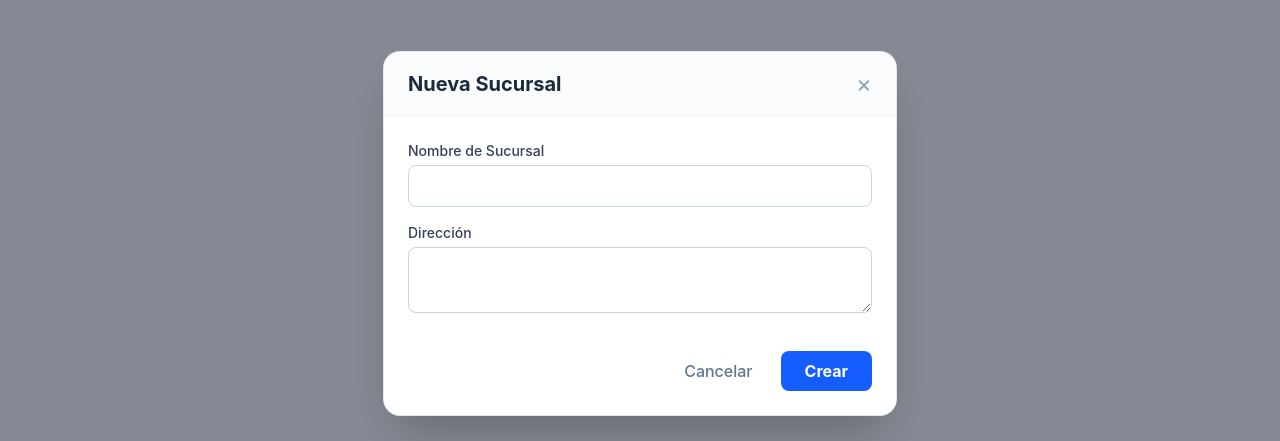
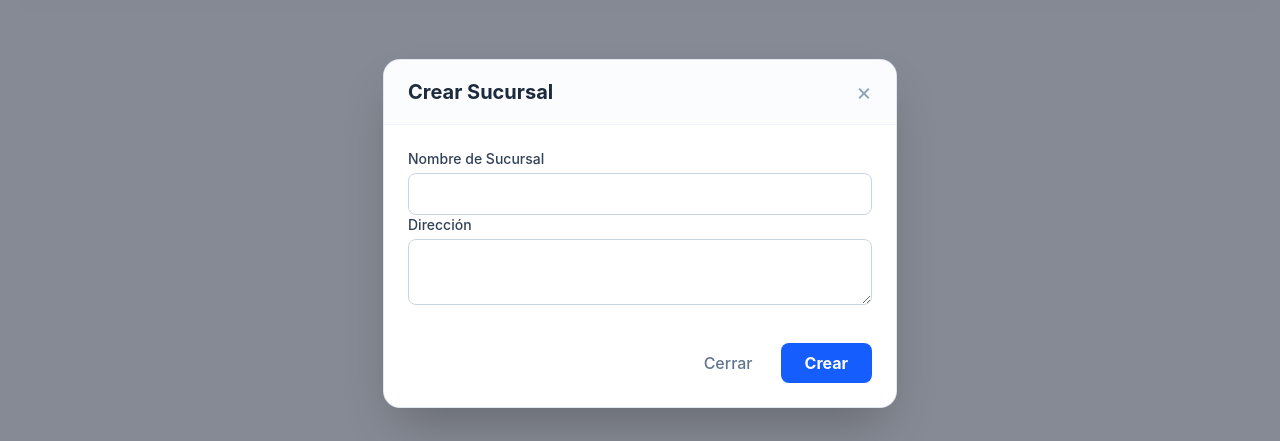
Before and after one commit to lcd97/inventarioWS, an Angular app in the folder inventario-ui/: page /sucursales in a window 1280 px wide. Both pictures are taken after a click on the button "Agregar". Shown: the part 167-608 px from the top of the page. Built offline with nearby package versions, Linux system fonts and the light colour scheme; no server answers.

Commit message:
Avances de Catálogo Sucursales

```diff
--- a/inventario-ui/src/app/pages/sucursal/components/sucursal-form/sucursal-form.html
+++ b/inventario-ui/src/app/pages/sucursal/components/sucursal-form/sucursal-form.html
@@ -1,4 +1,5 @@
 <form (submit)="save()" class="space-y-4">
+    <div [appReadonly]="mode">
       <div>
         <label class="block text-sm font-medium text-slate-700">Nombre de Sucursal</label>
         <input type="text" name="nombre" [(ngModel)]="data.nombre"
@@ -10,13 +11,21 @@
         <textarea name="direccion" [(ngModel)]="data.direccion"
                   class="mt-1 w-full rounded-lg border border-slate-300 p-2 outline-hidden focus:ring-2 focus:ring-blue-500"></textarea>
       </div>
+    </div>
 
     <div class="flex justify-end gap-3 pt-4">
         <button type="button" (click)="cancel()" class="text-slate-500 font-medium px-4 py-2 hover:bg-slate-50 rounded-lg">
-            Cancelar
+            Cerrar
         </button>
+        @if(mode != 'detail'){
           <button type="submit" class="bg-blue-600 text-white px-6 py-2 rounded-lg font-bold">
-        {{ mode === 'edit' ? 'Guardar' : 'Crear' }}
+            {{
+              mode === 'create' ? 'Crear' :
+              mode === 'edit' ? 'Guardar' :
+              mode === 'delete' ? 'Eliminar' :
+              ''
+            }}
           </button>
+        }
     </div>
   </form>
--- a/inventario-ui/src/app/pages/sucursal/components/sucursal-form/sucursal-form.ts
+++ b/inventario-ui/src/app/pages/sucursal/components/sucursal-form/sucursal-form.ts
@@ -1,11 +1,14 @@
 import { Component, Input, Output, EventEmitter } from '@angular/core';
 import { CommonModule } from '@angular/common';
 import { FormsModule } from '@angular/forms';
+import { ReadonlyDirective } from '../../../../shared/directives/readonly';
 
 @Component({
   selector: 'app-sucursal-form',
   standalone: true,
-  imports: [CommonModule, FormsModule],
+  imports: [CommonModule,
+            FormsModule,
+            ReadonlyDirective],
   templateUrl: './sucursal-form.html'
 })
 export class SucursalFormComponent {
--- a/inventario-ui/src/app/pages/sucursal/sucursal.html
+++ b/inventario-ui/src/app/pages/sucursal/sucursal.html
@@ -1,4 +1,7 @@
-<app-modal [isOpen]="isModalOpen" [title]="modalType === 'edit' ? 'Editar Sucursal' : 'Nueva Sucursal'" (closeEvent)="isModalOpen = false">
+<app-modal [isOpen]="isModalOpen" [title]="modalType === 'edit' ? 'Editar Sucursal' :
+                                           modalType === 'create' ? 'Crear Sucursal' :
+                                           modalType === 'detail' ? 'Detalle Sucursal' :
+                                           modalType === 'delete' ? 'Eliminar Sucursal' : ''" (closeEvent)="isModalOpen = false">
   <app-sucursal-form [data]="selectedData" [mode]="modalType" (onSave)="handleSave($event)" (onCancel)="isModalOpen = false"></app-sucursal-form>
 </app-modal>
 
--- a/inventario-ui/src/app/pages/sucursal/sucursal.ts
+++ b/inventario-ui/src/app/pages/sucursal/sucursal.ts
@@ -1,4 +1,4 @@
-import { Component, OnInit } from '@angular/core';
+import { ChangeDetectorRef, Component, inject, OnInit } from '@angular/core';
 import { SucursalService } from '../../services/sucursal.service';
 import { Sucursal } from '../../models/sucursal';
 import { CommonModule } from '@angular/common';
@@ -6,6 +6,8 @@ import { ModalComponent } from '../../shared/modal/modal';
 import { FormsModule } from '@angular/forms';
 import { SucursalFormComponent } from './components/sucursal-form/sucursal-form';
 import { SucursalTableComponent } from './components/sucursal-table/sucursal-table';
+import { AlertService } from '../../services/alert';
+import { ApiResponse } from '../../models/apiResponse';
 
 @Component({
   selector: 'app-sucursal',
@@ -20,12 +22,17 @@ import { SucursalTableComponent } from './components/sucursal-table/sucursal-tab
   styleUrl: './sucursal.css',
 })
 export class SucursalComponent implements OnInit {
+
+  private alert = inject(AlertService);
+
   sucursales: Sucursal[] = [];
-  isModalOpen = false;
-  modalType: string = 'create';
+  isModalOpen: Boolean = false;
+  modalType = 'create';
   selectedData: any = {};
 
-  constructor(private service: SucursalService) {}
+  constructor(private service: SucursalService,
+              private cdr: ChangeDetectorRef
+  ) {}
 
   ngOnInit(): void {
     this.listar();
@@ -34,6 +41,7 @@ export class SucursalComponent implements OnInit {
   listar(){
     this.service.getAll().subscribe(resp => {
       this.sucursales = resp.data
+      this.cdr.detectChanges();
     });
   }
 
@@ -45,31 +53,50 @@ export class SucursalComponent implements OnInit {
   }
 
   handleSave(data: any) {
-    console.log("fjdsjaks");
-
     if (this.modalType === 'create') {
       this.service.create(data).subscribe({
-        next: (resp) => {
-          console.log('Creado con éxito', resp);
+        next: (resp:ApiResponse<Sucursal>) => {
+          if(resp.success){
+            this.alert.success(resp.message);
             this.finalizarAccion();
+          }else
+            this.alert.error(resp.message);
         },
-        error: (err) => console.error('Error al crear', err)
+        error: (err) => this.alert.error('Error al crear. Consulte al administrador')
       });
     } else if(this.modalType === 'edit') {
       this.service.update(data.id, data).subscribe({
         next: (resp) => {
-          console.log('Actualizado con éxito', resp);
+          if(resp.success)
+          {
+            this.alert.success(resp.message);
             this.finalizarAccion();
+          }else
+            this.alert.error(resp.message);
         },
-        error: (err) => console.error('Error al actualizar', err)
+        error: (err) => this.alert.error('Error al editar. Consulte con el administrador ')
+      });
+    }else if(this.modalType === 'delete'){
+      this.service.delete(data.id).subscribe({
+        next: (resp) => {
+          if (resp.success) {
+            this.alert.success(resp.message);
+            this.finalizarAccion();
+          } else {
+            this.alert.error(resp.message);
+          }
+        },
+        error: () => this.alert.error('Error al eliminar. Consulte con el administrador')
       });
     }
   }
 
   private finalizarAccion() {
+    console.log("se cierra la modal");
     this.isModalOpen = false;
+    this.selectedData = {};
+    this.cdr.detectChanges();
     this.listar();
-    this.selectedData = {};
   }
 
 
--- a/inventario-ui/src/app/services/sucursal.service.ts
+++ b/inventario-ui/src/app/services/sucursal.service.ts
@@ -17,15 +17,18 @@ export class SucursalService {
   return this.http.get<ApiResponse<Sucursal[]>>(this.apiUrl);
 }
 
-  create(data: Sucursal) {
-    return this.http.post<Sucursal>(this.apiUrl, data);
+  create(data: Sucursal): Observable<ApiResponse<Sucursal>> {
+  return this.http.post<ApiResponse<Sucursal>>(this.apiUrl, data);
+}
+
+  update(id: number, sucursal: Sucursal): Observable<ApiResponse<Sucursal>> {
+    return this.http.put<ApiResponse<Sucursal>>(
+      `${this.apiUrl}/${id}`,
+      sucursal
+    );
   }
 
-  update(id: number, sucursal: any): Observable<any> {
-    return this.http.put(`${this.apiUrl}/sucursales/${id}`, sucursal);
-  }
-
-  delete(id: number) {
-    return this.http.delete(`${this.apiUrl}/${id}`);
+  delete(id: number): Observable<ApiResponse<any>> {
+    return this.http.delete<ApiResponse<any>>(`${this.apiUrl}/${id}`);
   }
 }
```
Lines whose indentation alone changed are shown as unchanged.
